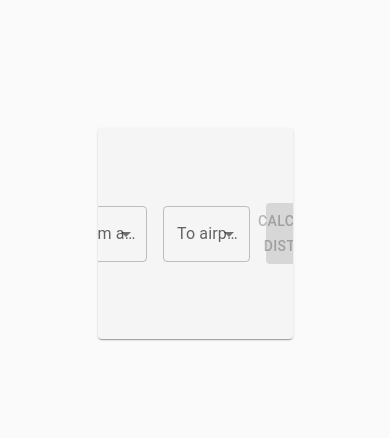
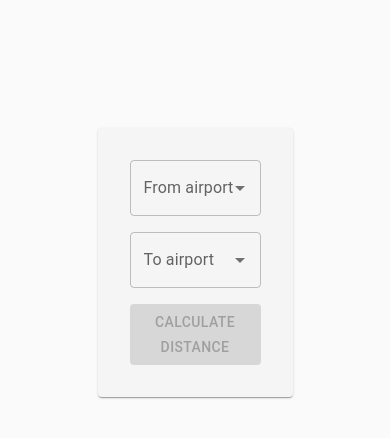
Before and after one commit to estebandipietro/flights, a React (Create React App) app: page / in a window 390 px wide. Shown: the top 438 px of the page. Built offline with nearby package versions, Linux system fonts and the light colour scheme; no server answers.

Commit message:
enhance styles for card with responsive

```diff
--- a/src/components/AirportAutocomplete/AirportAutocomplete.tsx
+++ b/src/components/AirportAutocomplete/AirportAutocomplete.tsx
@@ -51,7 +51,7 @@ const AirportAutocomplete = ({
       onChange={(event: React.SyntheticEvent<Element, Event>, newValue: AirportDTO | null) => {
         setSelectedAirport(newValue);
       }}
-      sx={{ width: 300 }}
+      sx={{ width: '100%', maxWidth: 300, height: '100%' }}
       renderOption={(props, option) => (
         <li {...props} css={styles.optionWrapper} key={`${option.iata}${option.name}`}>
           <AutocompleteOption option={option} />
--- a/src/pages/Home/Home.styles.ts
+++ b/src/pages/Home/Home.styles.ts
@@ -10,9 +10,11 @@ export const pageWrapper = () => ({
 
 export const cardWrapper = () => ({
   mt: 16,
+  p: 4,
   width: '50%',
-  height: '25%',
+  height: 'fit-content',
   display: 'flex',
+  flexDirection: { lg: 'row', md: 'column', s: 'column', xs: 'column' },
   justifyContent: 'center',
   alignItems: 'center',
   gap: '16px',
@@ -20,5 +22,7 @@ export const cardWrapper = () => ({
 });
 
 export const button = () => ({
-  height: 'fit-content',
+  height: '100%',
+  width: '100%',
+  maxWidth: 300,
 });
```
